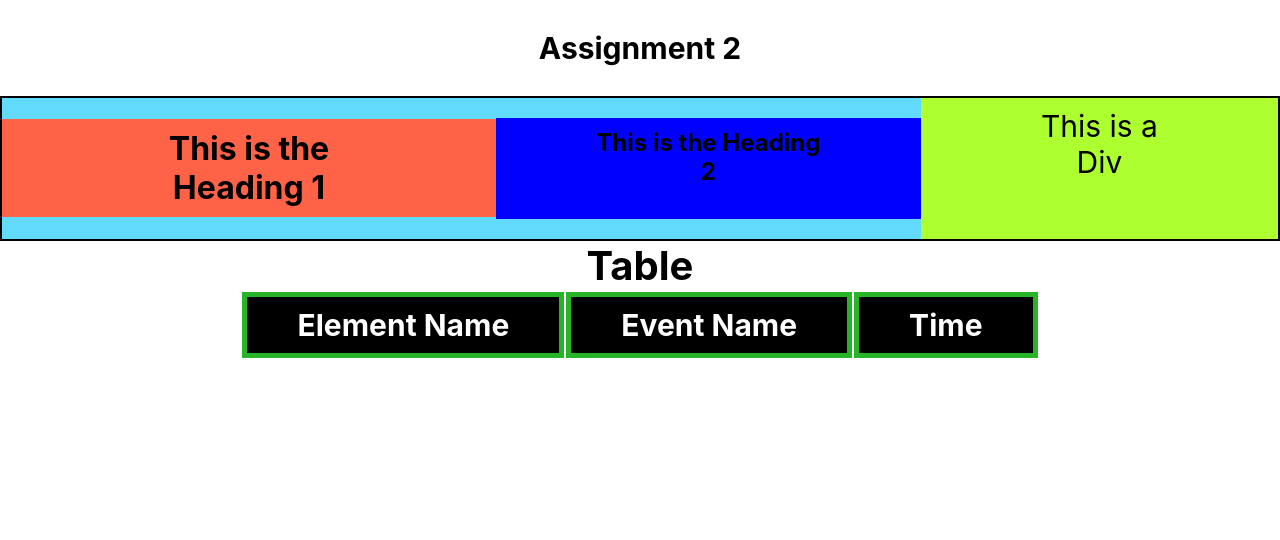
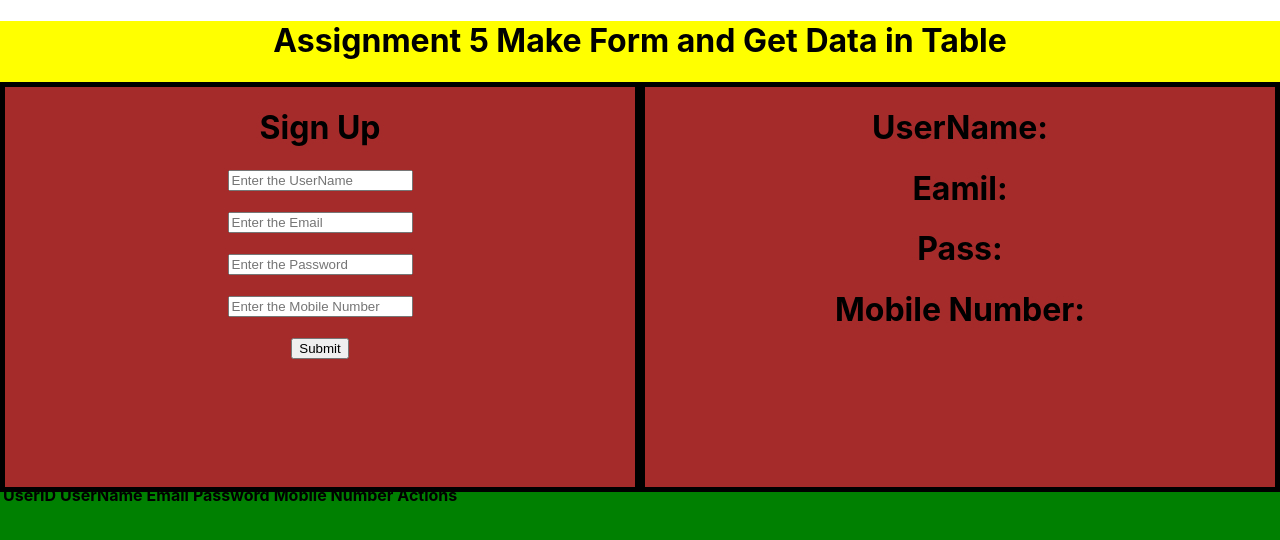
Before and after one commit to Chandra-Bhan/react-all-assignments, a React (Create React App) app: page / in a window 1280 px wide. Shown: the top 540 px of the page. Built offline with nearby package versions, Linux system fonts and the light colour scheme.

Commit message:
React Assignment 5 make form and get data in table is completed

```diff
--- a/package.json
+++ b/package.json
@@ -1,5 +1,5 @@
 {
-  "name": "react-all-assignments",
+  "name": "new-app",
   "version": "0.1.0",
   "private": true,
   "dependencies": {
--- a/src/App.css
+++ b/src/App.css
@@ -36,49 +36,3 @@
     transform: rotate(360deg);
   }
 }
-
-
-.mainDiv{
-  display: flex;
-  border: 2px solid;
-  background-color: #61dafb;
-  justify-content:center;
-
-}
-h1{
-  background-color: tomato;
-  padding: 10px 100px;
-}
-h2{
-  background-color: blue;
-  padding: 10px 100px;
-}
-.dummyDiv{
-  background-color: greenyellow;
-  padding: 10px 100px;
-  font-size: 30px;
-}
-table tr td{
-  border: 5px solid rgb(39, 180, 39);
-  padding: 10px 50px;
-  font-size: 30px;
-
-
-}
-
-thead tr td{
-  font-weight: bold;
-  background-color: black;
-  color: white;
-}
-
-table{
-  margin: auto;
-}
-label{
-  font-size: 40px;
-  font-weight: bold;
-}
-h3{
-  font-size: 30px;
-}
--- a/src/App.js
+++ b/src/App.js
@@ -1,12 +1,11 @@
 import logo from './logo.svg';
 import './App.css';
-import EventInvokeTime from './Assignment2/EventInvokeTime';
+import Form from './components/Form/Form';
 
 function App() {
   return (
     <div className="App">
-
-      <EventInvokeTime/>
+     <Form/>
     </div>
   );
 }
--- a/src/Assignment2/EventInvokeTime.jsx
+++ /dev/null
@@ -1,95 +0,0 @@
-import React, { useState } from 'react';
-
-function EventInvokeTime() {
-
-    const [collection,setCollection]=useState([]);
-    const timeis=new Date().toLocaleTimeString();
-    const dateis=new Date().toLocaleDateString();
-    const timeDate=dateis+ " " + timeis;
-    const handleOver=(tagName)=>{
-                 if(tagName=="h1"){
-                    setCollection([...collection,
-                        {TagName:tagName,EventName:"onMouseOver",Time:timeDate},
-
-                    ]);
-                 }
-                 else if(tagName=="h2"){
-                    setCollection([...collection,
-                        {TagName:tagName,EventName:"onMouseOver",Time:timeDate},
-
-                    ]);
-                 }
-                 else{
-                    setCollection([...collection,
-                        {TagName:tagName,EventName:"onMouseOver",Time:timeDate},
-
-                    ]);
-                 }
-
-    }
-
-
-
-    const handleOut=(tagName)=>{
-
-        if(tagName=="h1"){
-            setCollection([...collection,
-                {TagName:tagName,EventName:"onMouseOut",Time:timeDate},
-
-            ]);
-         }
-         else if(tagName=="h2"){
-            setCollection([...collection,
-                {TagName:tagName,EventName:"onMouseOut",Time:timeDate},
-
-            ]);
-         }
-         else{
-            setCollection([...collection,
-                {TagName:tagName,EventName:"onMouseOut",Time:timeDate},
-
-            ]);
-         }
-    }
-
-
-    console.log(collection,timeDate);
-  return (
-    <>
-    <h3>Assignment 2</h3>
-    <div className='mainDiv'>
-      <h1 onMouseOver={()=>handleOver("h1")} onMouseOut={()=>handleOut("h1")}>This is the Heading 1</h1>
-      <h2 onMouseOver={()=>handleOver("h2")} onMouseOut={()=>handleOut("h2")}>This is the Heading 2</h2>
-      <div className='dummyDiv' onMouseOver={()=>handleOver("div")} onMouseOut={()=>handleOut("div")}>This is a Div</div>
-
-</div><div>
-<label>Table</label>
-      <table>
-      <thead>
-        <tr>
-            <td>Element Name</td>
-            <td>Event Name</td>
-            <td>Time</td>
-
-        </tr>
-        </thead>
-        <tbody>
-        {
-            collection.map((item)=>{
-                return (
-                    <tr>
-                      <td>{item.TagName}</td>
-                      <td>{item.EventName}</td>
-                      <td>{item.Time}</td>
-                    </tr>
-                )
-            })
-        }
-        </tbody>
-      </table>
-    </div>
-    </>
-  );
-}
-
-export default EventInvokeTime;
--- /dev/null
+++ b/src/components/Form/Form.jsx
@@ -0,0 +1,135 @@
+import React, { useState,useRef } from 'react';
+import styles from './Form.module.css'
+
+function Form() {
+
+    const [usersData,setUsersData]=useState([]);
+    const [userName,setUserName]=useState("");
+    const [email,setEmail]=useState("");
+    const [pass,setPass]=useState("");
+    const [mobNumber,setMobNumber]=useState("");
+    let idRef=useRef(1);
+    let updationIdRef=useRef(0);
+    const [submitOrUpdate,setSubmitOrUpdate]=useState("Submit")
+
+    const handleSubmit=(event)=>{
+        event.preventDefault();
+        //  console.log(event,event.target.length);
+        if(updationIdRef.current==0){
+         setUsersData([...usersData,
+            {id:idRef.current++,userName:userName,email:email,pass:pass,mobNumber:mobNumber}
+        ]);
+    }
+    else{
+        const updatedData= usersData.map(item=>{
+            console.log(item.id,updationIdRef.current);
+           if(item.id==updationIdRef.current){
+               return {id:item.id,userName:userName,email:email,pass:pass,mobNumber:mobNumber}
+           }
+           return item;
+          });
+          console.log(updatedData);
+          setUsersData([...updatedData]);
+          updationIdRef.current=0;
+          setSubmitOrUpdate("Submit");
+    }
+       setEmail("");
+       setUserName("");
+       setPass("");
+       setMobNumber("");
+    }
+
+    const handleUpdation=(id)=>{
+
+
+        const updateForUSer=usersData.filter((item)=>item.id==id);
+        console.log(updateForUSer);
+        setUserName(updateForUSer[0].userName);
+        setPass(updateForUSer[0].pass);
+        setEmail(updateForUSer[0].email);
+        setMobNumber(updateForUSer[0].mobNumber);
+           updationIdRef.current=updateForUSer[0].id;
+          console.log(updationIdRef.current);
+          setSubmitOrUpdate("Update");
+
+    }
+
+    // const handleUpdateData=()=>{
+    //    const updatedData= usersData.map(item=>{
+    //      console.log(item.id,updationIdRef.current);
+    //     if(item.id==updationIdRef.current){
+    //         return {id:item.id,userName:userName,email:email,pass:pass,mobNumber:mobNumber}
+    //     }
+    //     return item;
+    //    });
+    //    console.log(updatedData);
+    //    setUsersData([...updatedData]);
+    //    updationIdRef.current=0;
+    // }
+
+    const handleDeletion=(id)=>{
+          const newUsersData=usersData.filter((item)=>item.id!=id);
+          setUsersData([...newUsersData]);
+    }
+
+  return (
+    <div className={styles.mainDiv}>
+      <h1>Assignment 5 Make Form and Get Data in Table </h1>
+      <div className={styles.formDataDiv}>
+        <div className={styles.formDiv}>
+            <h1>Sign Up</h1>
+            <form onSubmit={handleSubmit}>
+            <input type="text" placeholder='Enter the UserName' value={userName} onChange={(e)=>{setUserName(e.target.value)}}/><br/><br/>
+            <input type="text" placeholder='Enter the Email' value={email} onChange={(e)=>{setEmail(e.target.value)}}/><br/><br/>
+            <input type="text" placeholder='Enter the Password' value={pass} onChange={(e)=>{setPass(e.target.value)}}/><br/><br/>
+            <input type="text" placeholder='Enter the Mobile Number' value={mobNumber} onChange={(e)=>{setMobNumber(e.target.value)}}/><br/><br/>
+            <input type="submit" value={submitOrUpdate} />
+            </form>
+            {/* <button onClick={handleUpdateData}>Update</button> */}
+
+        </div>
+        <div className={styles.liveDataDiv}>
+           <h1>UserName: {userName}</h1>
+           <h1>Eamil: {email}</h1>
+           <h1>Pass: {pass}</h1>
+           <h1>Mobile Number: {mobNumber}</h1>
+
+        </div>
+
+      </div>
+      <div className={styles.tableDiv}>
+        <table>
+            <thead>
+                <tr>
+                    <th>UserID</th>
+                    <th>UserName</th>
+                    <th>Email</th>
+                    <th>Password</th>
+                    <th>Mobile Number</th>
+                    <th>Actions</th>
+                </tr>
+            </thead>
+            <tbody>
+                {
+                    usersData.map((item)=>
+                    <tr key={item.id}>
+                        <td>{item.id}</td>
+                        <td>{item.userName}</td>
+                        <td>{item.email}</td>
+                        <td>{item.pass}</td>
+                        <td>{item.mobNumber}</td>
+                        <td>
+                        <button onClick={()=>handleUpdation(item.id)}>Update</button>
+                        <span onClick={()=>handleDeletion(item.id)}>❌</span>
+                        </td>
+                    </tr>
+                )
+                }
+            </tbody>
+        </table>
+      </div>
+    </div>
+  );
+}
+
+export default Form;
--- /dev/null
+++ b/src/components/Form/Form.module.css
@@ -0,0 +1,32 @@
+.mainDiv{
+    background-color: yellow;
+    height: 100vh;
+}
+.formDataDiv{
+    background-color: red;
+    width: 100%;
+    height: 50vh;
+    display: flex;
+}
+.formDiv{
+
+    background-color: brown;
+    border: 5px solid;
+    width: 50%;
+    height: 100%;
+}
+.liveDataDiv{
+    background-color: brown;
+    border: 5px solid;
+    width: 50%;
+    height: 100%;
+}
+.tableDiv{
+background-color: green;
+width: 100%;
+height: 100vh;
+}
+span{
+    cursor: pointer;
+    margin-left: 10px;
+}
--- a/src/index.js
+++ b/src/index.js
@@ -6,9 +6,9 @@ import reportWebVitals from './reportWebVitals';
 
 const root = ReactDOM.createRoot(document.getElementById('root'));
 root.render(
-
+  <React.StrictMode>
     <App />
-
+  </React.StrictMode>
 );
 
 // If you want to start measuring performance in your app, pass a function
```
Also changed, not shown: 1 other file (tests, documents, lock files or other folders).
